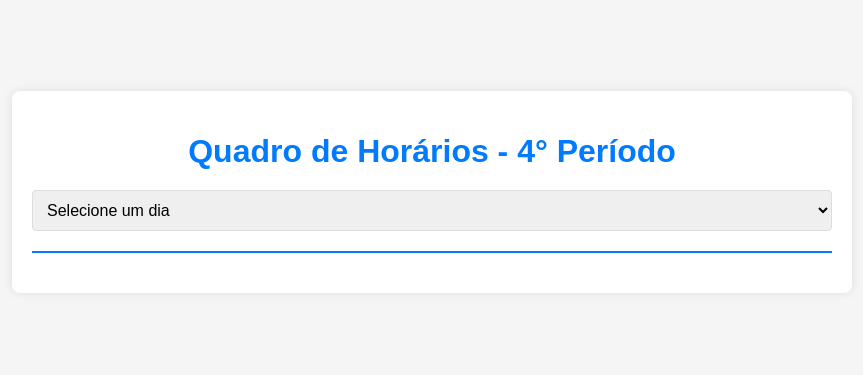
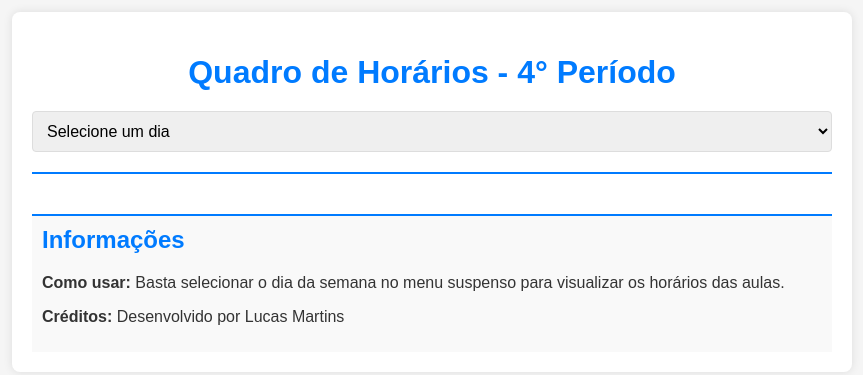
Before and after one commit to LucasM2010/HorariosTurma, a website: page public/index.html in a window 1280 px wide. Shown: the part 208-583 px from the top of the page, without its empty margins (208-1071 px from the left). Drawn offline with Linux system fonts and the light colour scheme.

Commit message:
Melhoria index.html

```diff
--- a/public/index.html
+++ b/public/index.html
@@ -56,6 +56,16 @@
             border: 0;
             border-top: 1px solid #ddd;
         }
+        .info {
+            margin-top: 20px;
+            padding: 10px;
+            border-top: 2px solid #007bff;
+            background-color: #f9f9f9;
+        }
+        .info h2 {
+            margin-top: 0;
+            color: #007bff;
+        }
     </style>
 </head>
 <body>
@@ -71,6 +81,11 @@
             <option value="Sábado">Sábado</option>
         </select>
         <div id="horarios"></div>
+        <div class="info">
+            <h2>Informações</h2>
+            <p><strong>Como usar:</strong> Basta selecionar o dia da semana no menu suspenso para visualizar os horários das aulas.</p>
+            <p><strong>Créditos:</strong> Desenvolvido por Lucas Martins</p>
+        </div>
     </div>
 
     <script>
```
